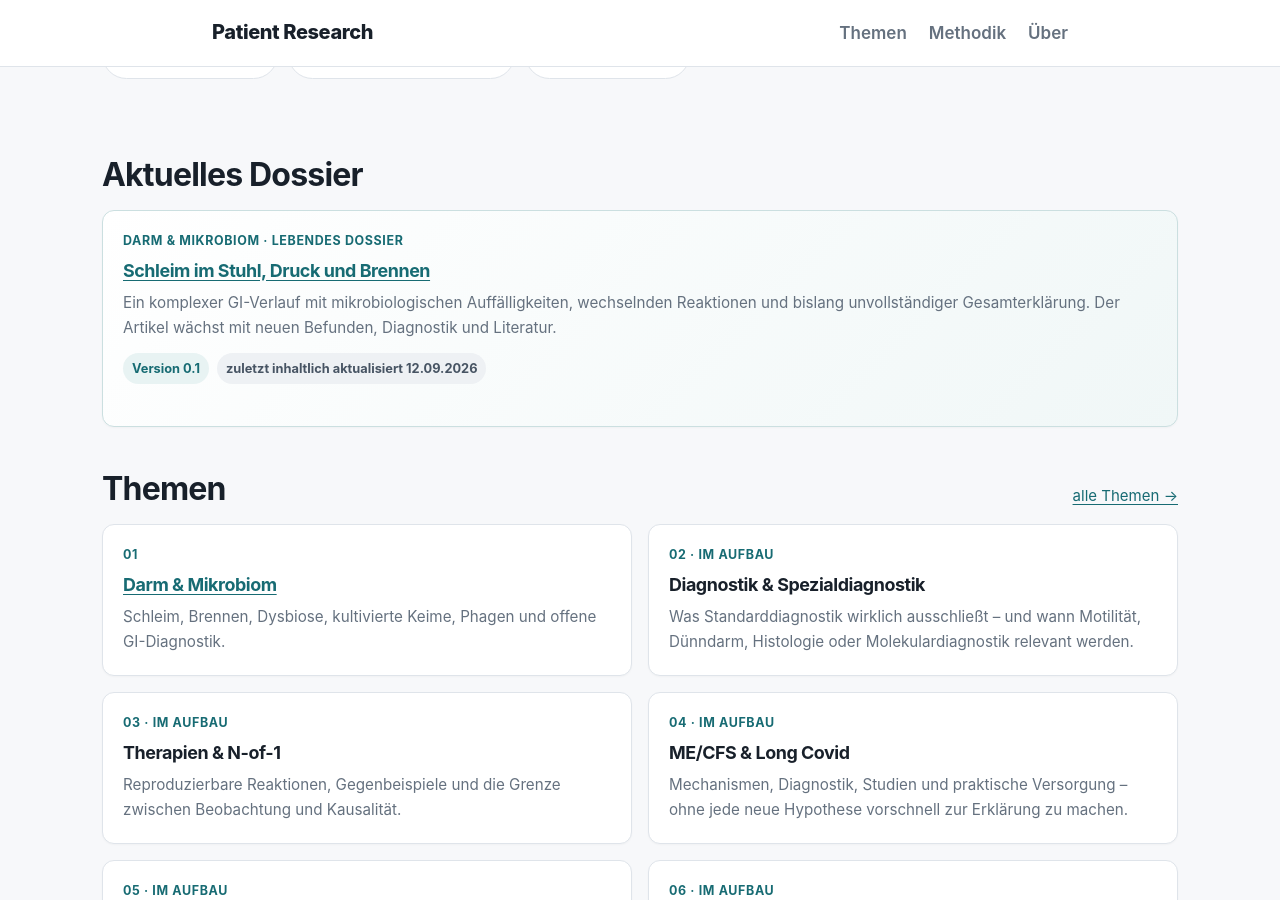
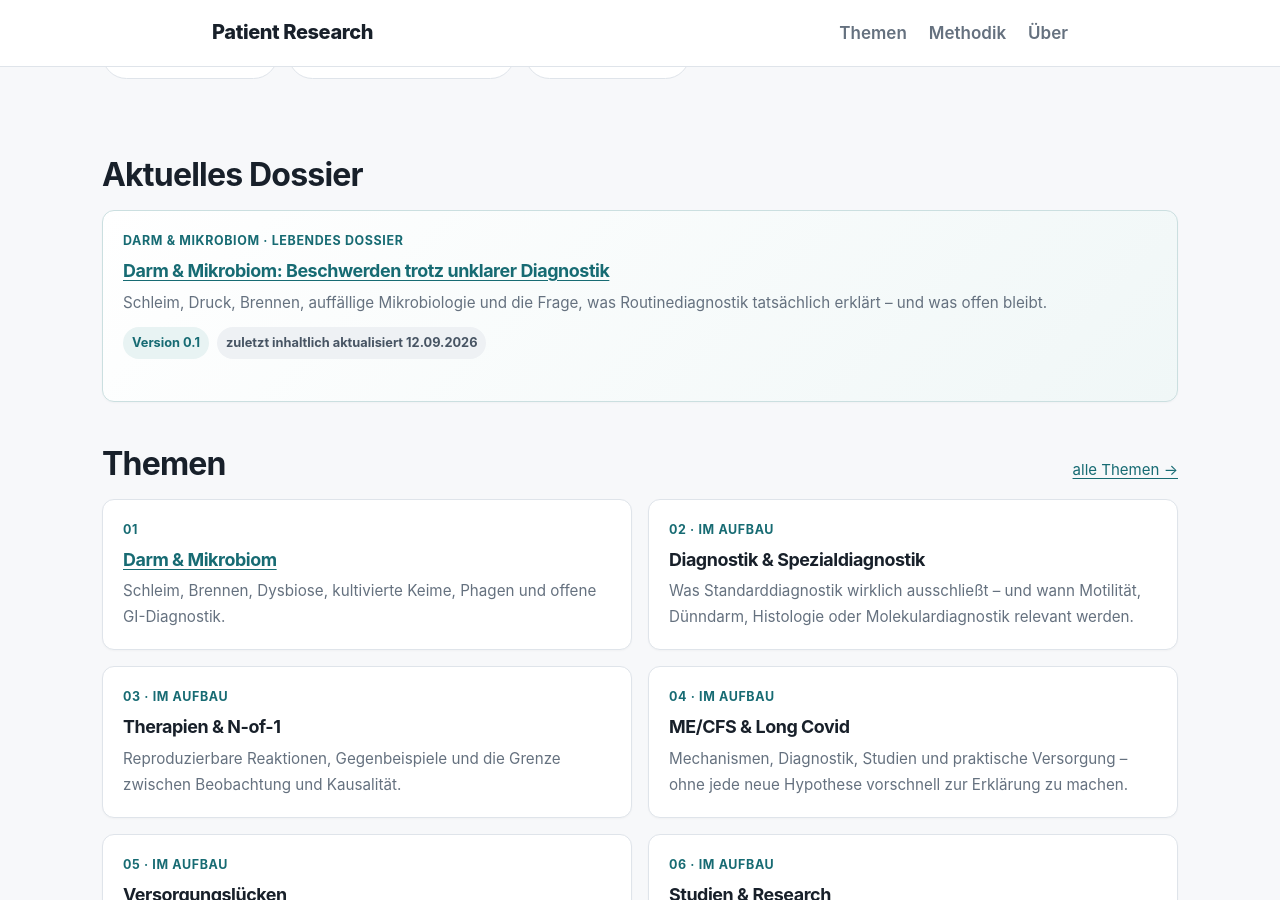
Before and after one commit to open-research-works/Patient-Research, a Jekyll site: the page built from index.md, in a window 1280 px wide and 900 px high, scrolled down 426 px. Built offline with Jekyll 4.4.1, drawn with Linux system fonts in a browser that asks for light colours.

Commit message:
Lead GI dossier with topic rather than symptoms

```diff
--- a/index.md
+++ b/index.md
@@ -19,8 +19,8 @@ wide: true
 
 <div class="card featured">
 <div class="meta">Darm & Mikrobiom · lebendes Dossier</div>
-<h3><a href="{{ '/artikel/gi-dossier/' | relative_url }}">Schleim im Stuhl, Druck und Brennen</a></h3>
-<p>Ein komplexer GI-Verlauf mit mikrobiologischen Auffälligkeiten, wechselnden Reaktionen und bislang unvollständiger Gesamterklärung. Der Artikel wächst mit neuen Befunden, Diagnostik und Literatur.</p>
+<h3><a href="{{ '/artikel/gi-dossier/' | relative_url }}">Darm & Mikrobiom: Beschwerden trotz unklarer Diagnostik</a></h3>
+<p>Schleim, Druck, Brennen, auffällige Mikrobiologie und die Frage, was Routinediagnostik tatsächlich erklärt – und was offen bleibt.</p>
 <div class="status-row"><span class="pill live">Version 0.1</span><span class="pill">zuletzt inhaltlich aktualisiert 12.09.2026</span></div>
 </div>
 
```
